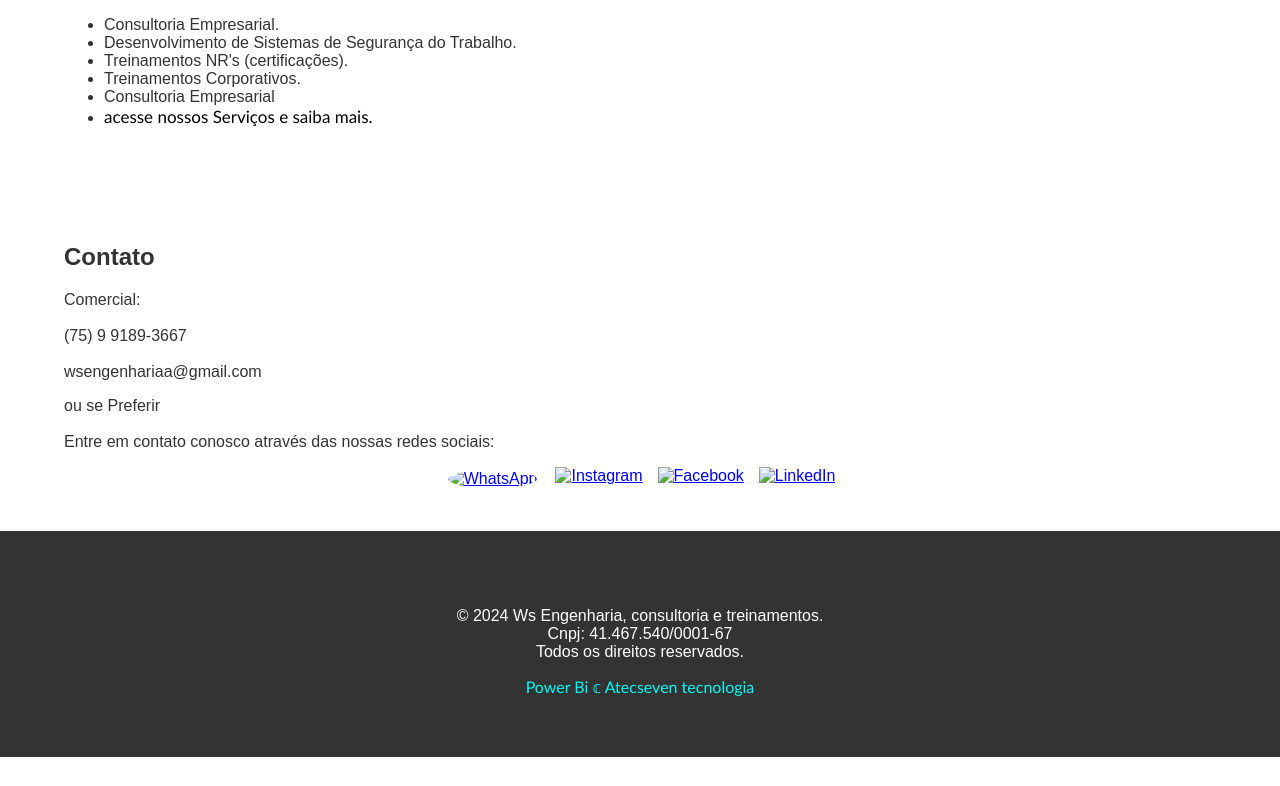
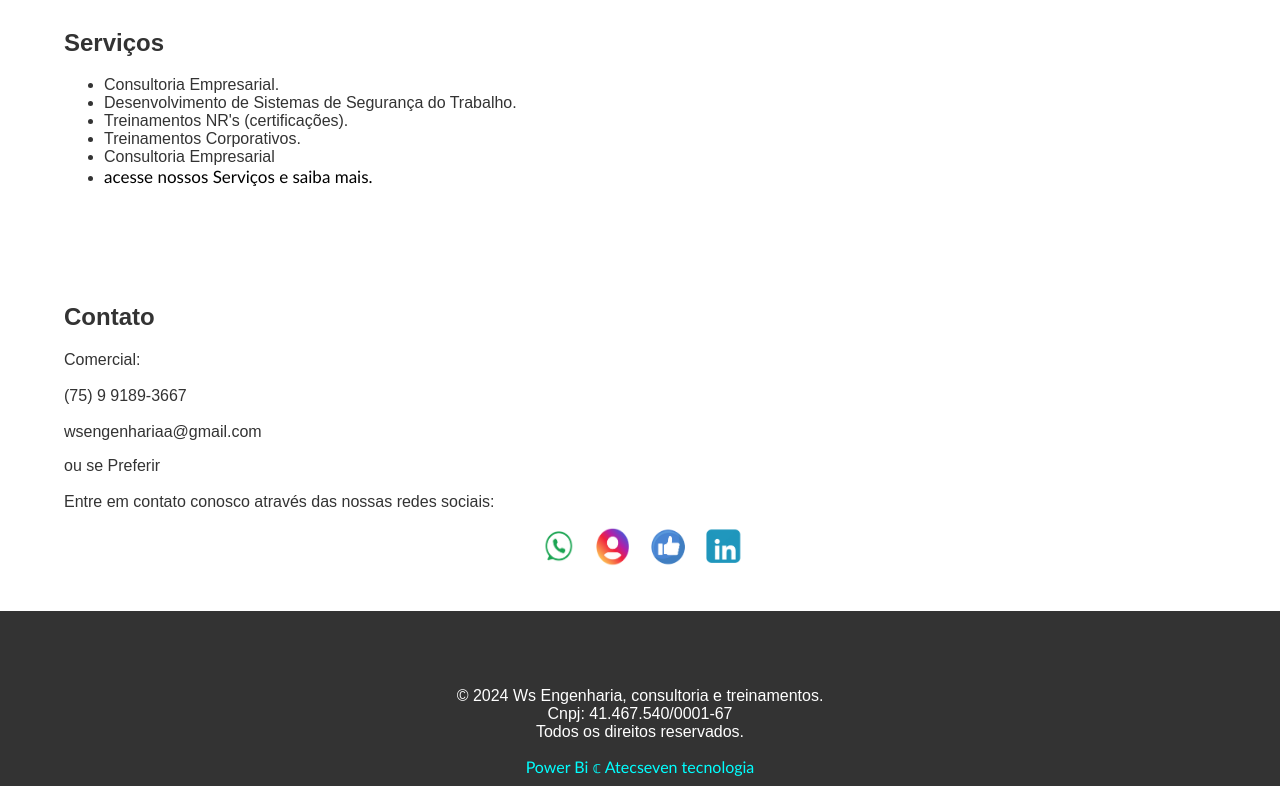
Before and after one commit to Atec7/wsengenhariaeconsultoria_teste_teste_teste, a plain HTML site: page inicio.html in a window 1280 px wide. Shown: the part 1417-2203 px from the top of the page. Before the commit the page ends 2174 px from the top, so only its background shows below. Drawn offline with Linux system fonts and the light colour scheme; a script that the page names is missing.

Commit message:
Update inicio.html

```diff
--- a/inicio.html
+++ b/inicio.html
@@ -5,7 +5,7 @@
     <meta name="viewport" content="width=device-width, initial-scale=1.0">
     <title>Ws Engenharia</title>
     <link rel="stylesheet" href="estilo.css">
-    <link class="ico" rel="icon" href="img/logo2.jpg">
+    <link class="ico" rel="icon" href="logo2.jpg">
     <style>
         body {
             font-family: Arial, sans-serif;
@@ -87,9 +87,9 @@
     </header>
     <section id="hero">
         <div class="apresentação">
-          <img class="engrenagem" src="img/engrenagem2.png">
+          <img class="engrenagem" src="engrenagem2.png">
             <h1>WS Engenharia Consultoria <br>e Treinamentos</h1>
-            <img class="logo" src="img/logo2.jpg" alt="">
+            <img class="logo" src="logo2.jpg" alt="">
             <p>Sempre Trabalhando para oferecer Soluções inovadoras para o seu negócio!</p>
         </div>
     </section>
@@ -142,16 +142,16 @@
           Entre em contato conosco através das nossas redes sociais:</p>
         <div class="social-links">
             <a href="https://wa.me/5564992952748?text=Ol%C3%A1%20WSENGENHARIA!%20Vi%20seu%20site%20e%20gostaria%20de%20contratar%20alguns%20de%20seus%20servi%C3%A7os.%20pode%20me%20atender%20no%20momento%20?" target="_blank">
-                <img class="links" src="img/whatsaapp-logo.png" alt="WhatsApp">
+                <img class="links" src="whatsaapp-logo.png" alt="WhatsApp">
             </a>
             <a href="https://www.instagram.com/https://www.instagram.com/atecseven_tecnologia/profilecard/?igsh=MTN5dTMwd3hmMmJ4ZQ== " target="_blank">
-                <img src="img/instagram-logo.png" alt="Instagram">
+                <img src="instagram-logo.png" alt="Instagram">
             </a>
             <a href="https://www.facebook.com/seu-usuario" target="_blank">
-                <img src="img/facebook-logo.png" alt="Facebook">
+                <img src="facebook-logo.png" alt="Facebook">
             </a>
             <a href="https://www.linkedin.com/in/seu-usuario" target="_blank">
-                <img src="img/linkedin-logo.png" alt="LinkedIn">
+                <img src="linkedin-logo.png" alt="LinkedIn">
             </a>
         </div>
     </section>
```
